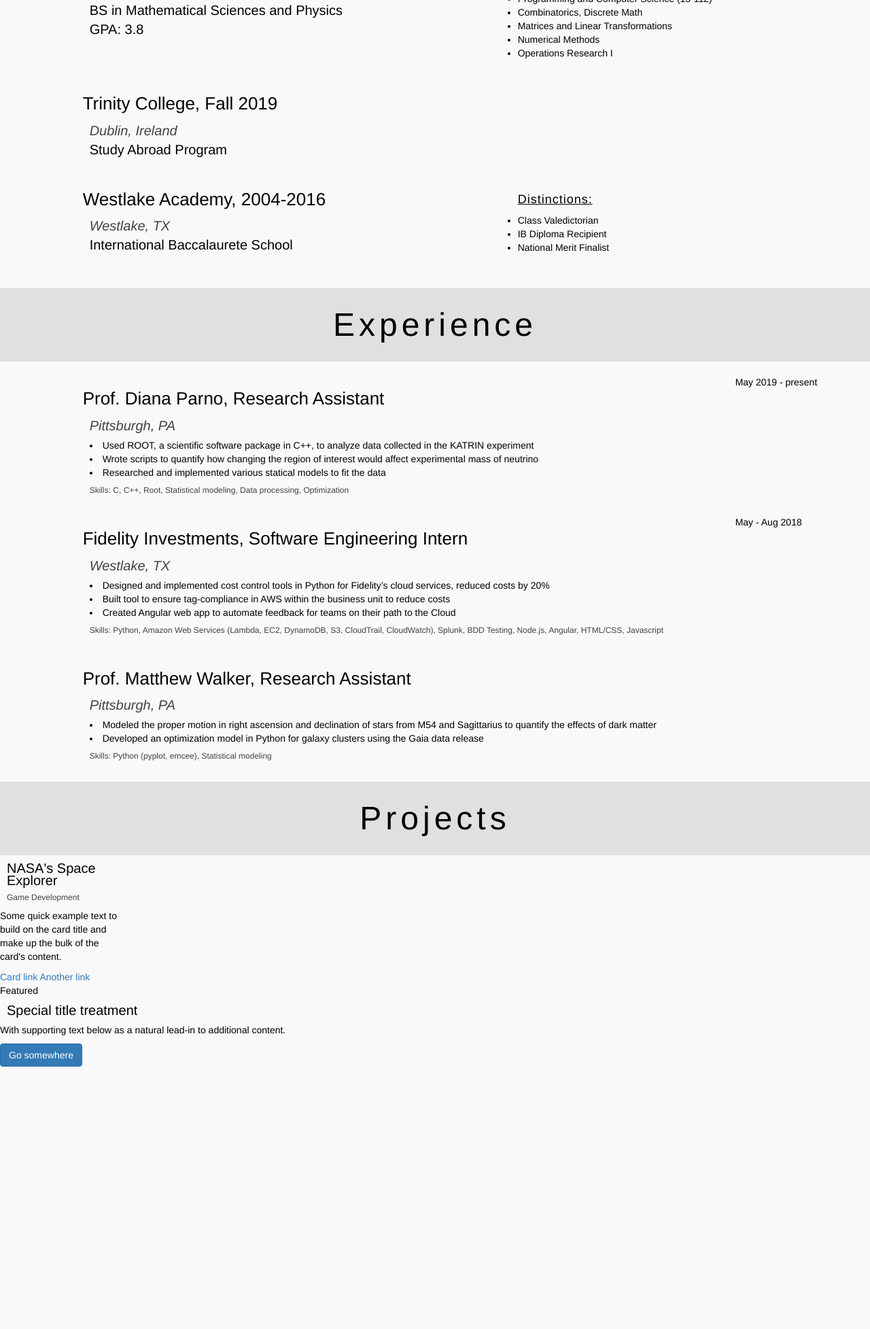
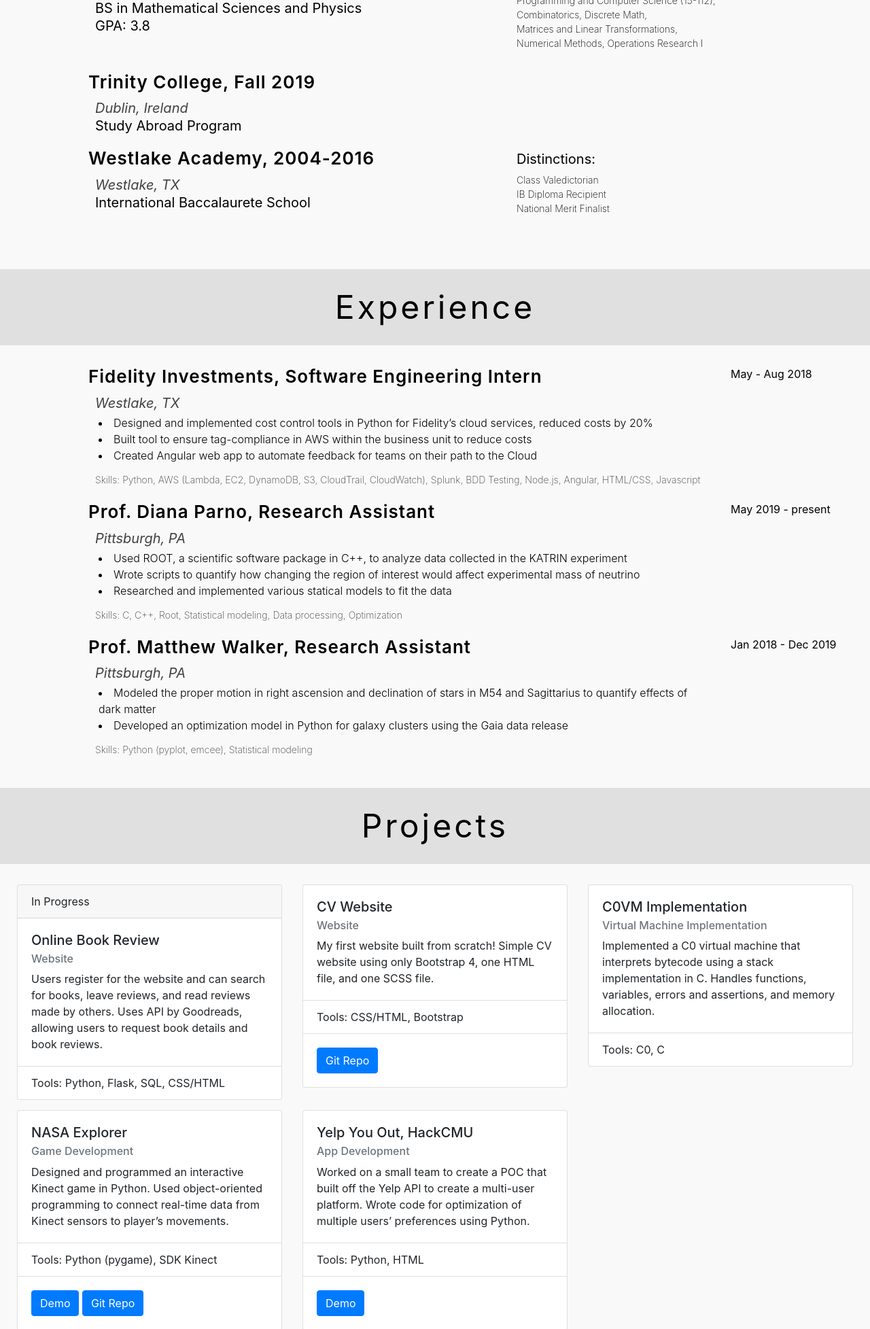
Before and after one commit to vkubyshko/CV-Website, a plain HTML site: page index.html in a window 1280 px wide. Shown: the part 845-2800 px from the top of the page at 68% size. Before the commit the page ends 2442 px from the top, so only its background shows below. Drawn offline with nearby package versions, Linux system fonts and the light colour scheme.

Commit message:
Changed to Bootstrap 4, added projects section

```diff
--- a/index.html
+++ b/index.html
@@ -4,16 +4,18 @@
         <title>My Webpage</title>
         <meta charset="utf-8">
         <meta name="viewport" content="width=device-width, initial-scale=1">
-        <link href="https://fonts.googleapis.com/css?family=Source+Sans+Pro:400,600,700,900&display=swap" rel="stylesheet">
-        <link rel="stylesheet" href="https://maxcdn.bootstrapcdn.com/bootstrap/3.4.0/css/bootstrap.min.css">
+        <link rel="stylesheet" href="https://maxcdn.bootstrapcdn.com/bootstrap/4.0.0/css/bootstrap.min.css" integrity="sha384-Gn5384xqQ1aoWXA+058RXPxPg6fy4IWvTNh0E263XmFcJlSAwiGgFAW/dAiS6JXm" crossorigin="anonymous">
+        <!--link rel="stylesheet" href="https://maxcdn.bootstrapcdn.com/bootstrap/3.4.0/css/bootstrap.min.css-->
+        <link href="https://fonts.googleapis.com/css?family=Source+Sans+Pro:200,200i,300,300i,400,400i,600&display=swap" rel="stylesheet">
         <script src="https://ajax.googleapis.com/ajax/libs/jquery/3.4.0/jquery.min.js"></script>
         <script src="https://maxcdn.bootstrapcdn.com/bootstrap/3.4.0/js/bootstrap.min.js"></script>
+        <link href="https://maxcdn.bootstrapcdn.com/font-awesome/4.7.0/css/font-awesome.min.css" rel="stylesheet">
         <link rel="stylesheet" href="style.css">
     </head>
     <body>
 
         <div class="landing">
-        <nav aria-label="breadcrumb">
+        <nav aria-label="breadcrumb" class="d-flex justify-content-center">
             <ol class="breadcrumb">
                 <li class="breadcrumb-item active" aria-currnet="page">  HOME  </li>
                 <li class="breadcrumb-item"><a href="#education">  EDUCATION  </a></li>
@@ -27,14 +29,14 @@
         <h1>VICTORIA KUBYSHKO</h1>
         <div class="line"><hr></div>
         <h3 class="pitch">I am a senior at Carnegie Mellon University and looking for a role as an entry level software engineer at a company that fosters learning and creativity in a fast-paced environment.</h3>
-        <a href="#education"><span class="glyphicon glyphicon-menu-down" aria-hidden="true"></span></a>
+        <a href="#education"><span class="fa fa-angle-down" aria-hidden="true"></span></a>
         <span id="education" class="info">
         <div class="title">Education</div>
         <span class="row">
         <div class="col-md-1"></div>
         <div class="col-md-6">
             <h2>Carnegie Mellon University, 2016-2020</h2>
-            <h5 class="italic">Pittsburgh, PA</h5>
+            <h5 class="location italic">Pittsburgh, PA</h5>
             <h5>BS in Mathematical Sciences and Physics</h5>
             <h5>GPA: 3.8</h5>
         </div>
@@ -42,12 +44,11 @@
             <span class="additions">
             <h4>Relevant Classes:</h4>
             <ul>
-                <li>Imperative Computation (15-122)</li>
-                <li>Programming and Computer Science (15-112)</li>
-                <li>Combinatorics, Discrete Math</li>
-                <li>Matrices and Linear Transformations</li>
-                <li>Numerical Methods</li>
-                <li>Operations Research I</li>
+                <li>Imperative Computation (15-122),</li>
+                <li>Programming and Computer Science (15-112),</li>
+                <li>Combinatorics, Discrete Math,</li>
+                <li>Matrices and Linear Transformations,</li>
+                <li>Numerical Methods, Operations Research I</li>
             </ul>
             </span>
         </div>
@@ -84,6 +85,20 @@
         <span id="experience" class="info">
         <div class="title">Experience</div>
         <span class="row">
+        <div class="col-md-1"></div>
+        <div class="col-md-9">
+            <h2>Fidelity Investments, Software Engineering Intern</h2>
+            <h5 class="italic">Westlake, TX</h5>
+            <ul>
+                <li>Designed and implemented cost control tools in Python for Fidelity’s cloud services, reduced costs by 20%</li>
+                <li>Built tool to ensure tag-compliance in AWS within the business unit to reduce costs</li>
+                <li>Created Angular web app to automate feedback for teams on their path to the Cloud</li>
+            </ul>
+            <h6>Skills: Python, AWS (Lambda, EC2, DynamoDB, S3, CloudTrail, CloudWatch), Splunk, BDD Testing, Node.js, Angular, HTML/CSS, Javascript</h6>
+        </div>
+        <div class="col-md-2">May - Aug 2018</div>
+        </span>
+        <span class="row">
             <div class="col-md-1"></div>
             <div class="col-md-9">
                 <h2>Prof. Diana Parno, Research Assistant</h2>
@@ -100,53 +115,109 @@
         <span class="row">
         <div class="col-md-1"></div>
         <div class="col-md-9">
-            <h2>Fidelity Investments, Software Engineering Intern</h2>
-            <h5 class="italic">Westlake, TX</h5>
-            <ul>
-                <li>Designed and implemented cost control tools in Python for Fidelity’s cloud services, reduced costs by 20%</li>
-                <li>Built tool to ensure tag-compliance in AWS within the business unit to reduce costs</li>
-                <li>Created Angular web app to automate feedback for teams on their path to the Cloud</li>
-            </ul>
-            <h6>Skills: Python, Amazon Web Services (Lambda, EC2, DynamoDB, S3, CloudTrail, CloudWatch), Splunk, BDD Testing, Node.js, Angular, HTML/CSS, Javascript</h6>
-        </div>
-        <div class="col-md-2">May - Aug 2018</div>
-        </span>
-        <span class="row">
-        <div class="col-md-1"></div>
-        <div class="col-md-9">
             <h2>Prof. Matthew Walker, Research Assistant</h2>
             <h5 class="italic">Pittsburgh, PA</h5>
             <ul>
-                <li>Modeled the proper motion in right ascension and declination of stars from M54 and Sagittarius to quantify the effects of dark matter</li>
+                <li>Modeled the proper motion in right ascension and declination of stars in M54 and Sagittarius to quantify effects of dark matter</li>
                 <li>Developed an optimization model in Python for galaxy clusters using the Gaia data release </li>
             </ul>
             <h6>Skills: Python (pyplot, emcee), Statistical modeling</h6>
         </div>
-        <div class="col-md-2"></div>
+        <div class="col-md-2">Jan 2018 - Dec 2019</div>
         </span>
         </span>
-        <span id="projects" class="info">
+        <span id="projects">
         <div class="title">Projects</div>
-        <div class="card" style="width: 18rem;">
-        <div class="card-body">
-            <h5 class="card-title">NASA's Space Explorer</h5>
-            <h6 class="card-subtitle mb-2 text-muted">Game Development</h6>
-            <p class="card-text">Some quick example text to build on the card title and make up the bulk of the card's content.</p>
-            <a href="#" class="card-link">Card link</a>
-            <a href="#" class="card-link">Another link</a>
-        </div>
-        </div>
-        <div class="card">
+        <span class="row">
+        <div class="col-md-4">
+            <div class="card">
                 <div class="card-header">
-                  Featured
+                    In Progress
                 </div>
                 <div class="card-body">
-                  <h5 class="card-title">Special title treatment</h5>
-                  <p class="card-text">With supporting text below as a natural lead-in to additional content.</p>
-                  <a href="#" class="btn btn-primary">Go somewhere</a>
+                    <h5 class="card-title">Online Book Review</h5>
+                    <h6 class="card-subtitle mb-2 text-muted">Website</h6>
+                    <p class="card-text">
+                        Users register for the website and can search for books, leave reviews, and read reviews made by others.
+                        Uses API by Goodreads, allowing users to request book details and book reviews.
+                    </p>
                 </div>
-              </div>
+                <ul class="list-group list-group-flush">
+                <li class="list-group-item">Tools: Python, Flask, SQL, CSS/HTML</li>
+                </ul>
+            </div>
+        </div>
+        <div class="col-md-4">
+            <div class="card">
+                <div class="card-body">
+                    <h5 class="card-title">CV Website</h5>
+                    <h6 class="card-subtitle mb-2 text-muted">Website</h6>
+                    <p class="card-text">
+                        My first website built from scratch! Simple CV website using only Bootstrap 4, one HTML file, and one SCSS file.
+                    </p>
+                </div>
+                <ul class="list-group list-group-flush">
+                <li class="list-group-item">Tools: CSS/HTML, Bootstrap</li>
+                </ul>
+                <div class="card-body">
+                    <a href="#" class="btn btn-primary">Git Repo</a>
+                </div>
+            </div>
+        </div>
+        <div class="col-md-4">
+            <div class="card">
+                <div class="card-body">
+                    <h5 class="card-title">C0VM Implementation</h5>
+                    <h6 class="card-subtitle mb-2 text-muted">Virtual Machine Implementation</h6>
+                    <p class="card-text">
+                        Implemented a C0 virtual machine that interprets bytecode using a stack implementation in C.
+                        Handles functions, variables, errors and assertions, and memory allocation.
+
+                    </p>
+                </div>
+                <ul class="list-group list-group-flush">
+                <li class="list-group-item">Tools: C0, C</li>
+                </ul>
+            </div>
+        </div>
         </span>
-
+        <span class="row">
+        <div class="col-md-4">
+            <div class="card">
+                <div class="card-body">
+                    <h5 class="card-title">NASA Explorer</h5>
+                    <h6 class="card-subtitle mb-2 text-muted">Game Development</h6>
+                    <p class="card-text">
+                        Designed and programmed an interactive Kinect game in Python. Used object-oriented
+                        programming to connect real-time data from Kinect sensors to player’s movements.
+                    </p>
+                </div>
+                <ul class="list-group list-group-flush">
+                <li class="list-group-item">Tools: Python (pygame), SDK Kinect</li>
+                </ul>
+                <div class="card-body">
+                    <a href="https://youtu.be/IACRHurZrog" target="_blank" class="btn btn-primary">Demo</a>
+                    <a href="https://github.com/vkubyshko/NASAExplorer.git" target="_blank" class="btn btn-primary">Git Repo</a>
+                </div>
+            </div>
+        </div>
+        <div class="col-md-4">
+                <div class="card">
+                    <div class="card-body">
+                        <h5 class="card-title">Yelp You Out, HackCMU</h5>
+                        <h6 class="card-subtitle mb-2 text-muted">App Development</h6>
+                        <p class="card-text">
+                            Worked on a small team to create a POC that built off the Yelp API to create a multi-user platform.
+                            Wrote code for optimization of multiple users’ preferences using Python.
+                        </p>
+                    </div>
+                    <ul class="list-group list-group-flush">
+                    <li class="list-group-item">Tools: Python, HTML</li>
+                    </ul>
+                    <div class="card-body">
+                        <a href="https://youtu.be/XYJ6WIQjGvA" target="_blank" class="btn btn-primary">Demo</a>
+                    </div>
+                </div>
+            </div>
     </body>
 </html>
--- a/style.scss
+++ b/style.scss
@@ -21,6 +21,7 @@ body {
     display: block;
     margin-left: auto;
     margin-right: auto;
+    margin-bottom: 10px;
 }
 
 .landing {
@@ -34,13 +35,19 @@ body {
     h3 {
         font-size: 26px;
         line-height: 1.2;
+        font-weight: 400;
     }
 }
 
 .breadcrumb {
     padding-top: 20px;
     color: $black;
-    text-align: center;
+    margin-left: auto;
+    margin-right: auto;
+    li{
+        text-align: center;
+    }
+    text-align: right;
     font-size: 14px;
     column-gap: 25px;
     background-color: $light-background;
@@ -54,11 +61,11 @@ body {
     }
 }
 
-.glyphicon {
+.fa {
     color: $dark-grey;
-    font-size: 30px;
+    font-size: 50px;
     text-align: center;
-    padding-bottom: 30px;
+    padding-bottom: 20px;
 }
 
 .pitch {
@@ -90,46 +97,42 @@ hr {
     background-color: $light-grey;
     text-align: center;
     font-size: 48px;
-    letter-spacing: 6px;
+    letter-spacing: 4px;
     padding: 20px;
     color: $black;
     font-weight: 400;
+    margin-bottom: 30px;
 }
 
 .info {
     text-align: left;
     padding: 10px;
     color: $black;
+    //font-weight: 200;
     h2 {
         font-size: 26px;
         padding-bottom: 6px;
+        letter-spacing: 1px;
+        font-weight: 600;
     }
     h5 {
         font-size: 20px;
         padding-left: 10px;
         line-height: 18px;
+        font-weight: 400;
     }
     h6 {
         color: $dark-grey;
         padding-left: 10px;
+        font-weight: 200;
+        font-size: 14px;
     }
     li {
-        //display: block;
-        font-size: 14px;
-        margin-left: 10px;
+        font-size: 16px;
+        font-weight: 300;
+        margin-left: 15px;
         list-style-position: inside;
     }
-    /*
-    li:before {
-        content: "\002b";
-        font-family: 'Glyphicons Halflings';
-        font-size: 12px;
-        float: left;
-        margin-top: 1px;
-        margin-left: -17px;
-        color: rgb(104, 104, 253);
-    }
-    */
 }
 
 ul {
@@ -139,24 +142,26 @@ ul {
 .italic {
     font-style: italic;
     color: $dark-grey;
+    font-weight: 400;
 }
 
 .additions {
     h4 {
-        letter-spacing: 1px;
-        font-size: 18;
-        text-decoration: underline;
+        font-size: 20px;
+        font-weight: 400;
         text-align: left;
-        padding-top: 15px;
+        padding-top: 5px;
     }
     li {
-        padding: 0px;
+        display: block;
+        font-weight: 200;
         list-style-position: outside;
+        font-size: 14px;
         margin-left: 0px;
     }
 }
 
 .row {
-    padding: 0px;
-    margin: 5px;
+    padding-bottom: 5px;
+    margin: 10px;
 }
```
Also changed, not shown: test.html (added, +26 -0 lines), style.css, 1 other file.
